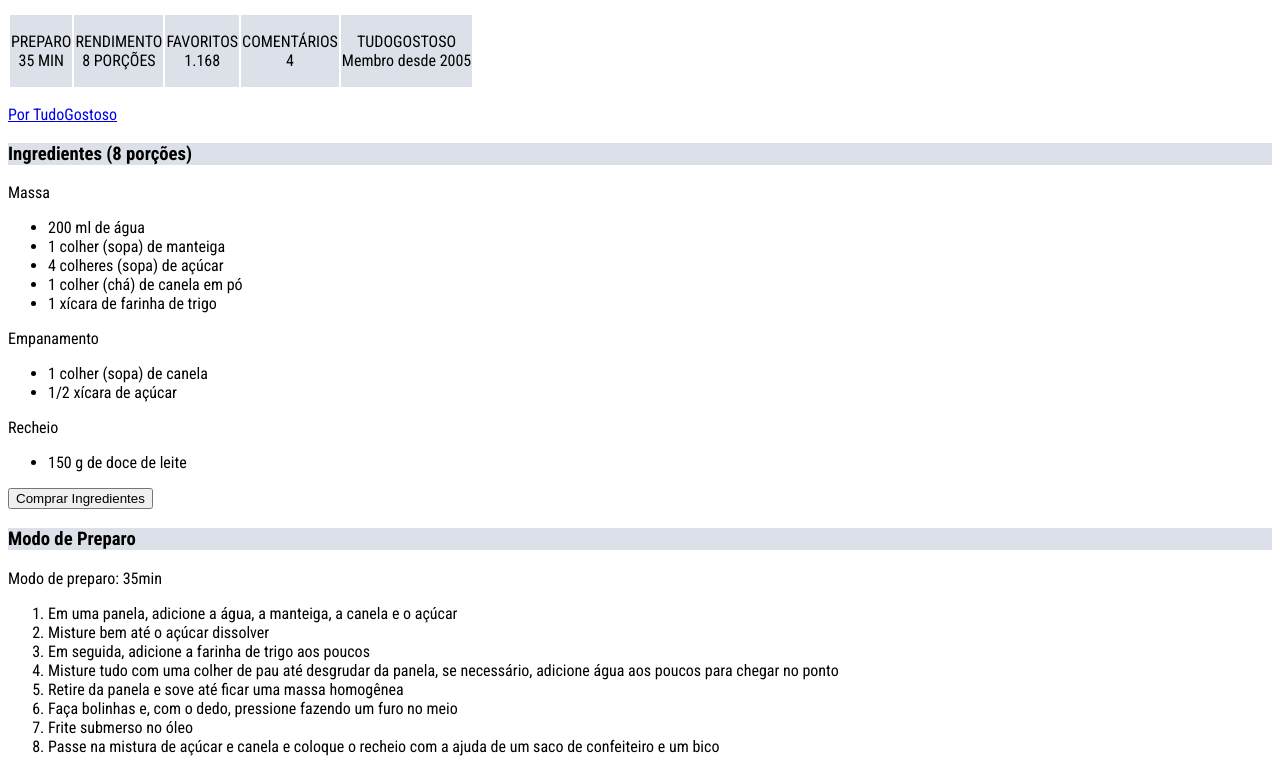
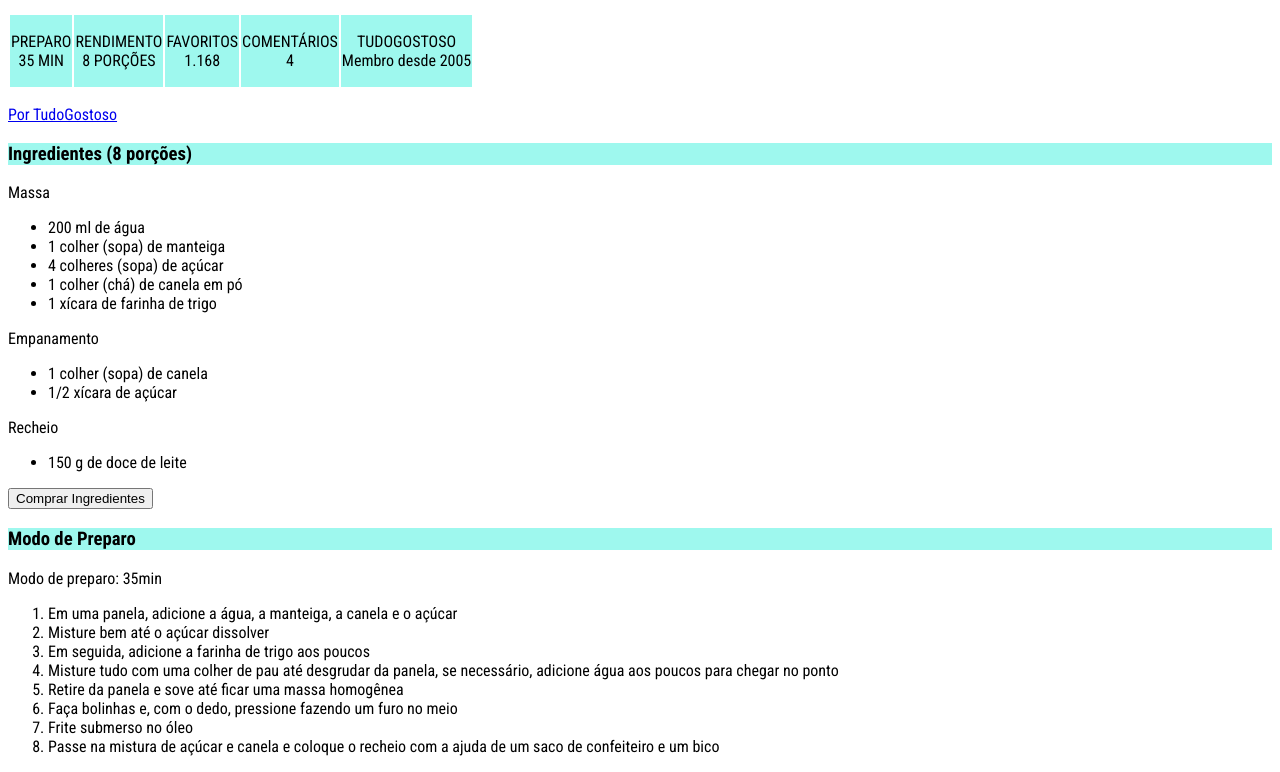
Before and after one commit to JamesPicles/fatecvotorantim, a plain HTML site: page Desenvolvimento Web/Fatec 2023 - Projetos WEB_2/ReceitasFatec/index.html in a window 1280 px wide. Shown: the part 90-862 px from the top of the page. Drawn offline with Linux system fonts and the light colour scheme.

Commit message:
bolinho churros- final

```diff
--- a/Desenvolvimento Web/Fatec 2023 - Projetos WEB_2/ReceitasFatec/index.html
+++ b/Desenvolvimento Web/Fatec 2023 - Projetos WEB_2/ReceitasFatec/index.html
@@ -15,10 +15,10 @@
         body{font-family: 'Roboto', sans-serif;
         font-family: 'Roboto Condensed', sans-serif;}
 
-        tr, td{background-color: rgb(220, 225, 233); text-align: center;
+        tr, td{background-color: rgb(158, 248, 238); text-align: center;
         }
 
-        h3{background-color: rgb(220, 225, 233);
+        h3{background-color: rgb(158, 248, 238);
         }
     </style>
 </head>
```
Also changed, not shown: Desenvolvimento Web/Fatec 2023 - Projetos WEB_2/ReceitasFatec/style/AdobeColor-Blue Teal Monochromatic.jpeg (added).
